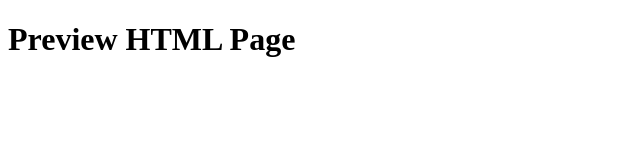
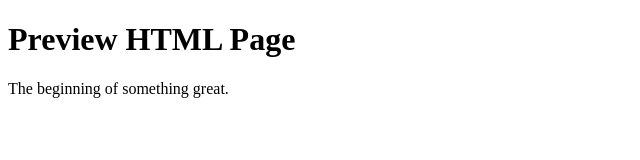
Before and after one commit to rfletcher73/sagacious-barnacle, a plain HTML site: page index.html in a window 1280 px wide. Shown: the whole page, without its empty margins (0-640 px from the left). Drawn offline with Linux system fonts and the light colour scheme.

Commit message:
add title and paragraph

```diff
--- a/index.html
+++ b/index.html
@@ -2,12 +2,13 @@
 <html>
 <head>
 <meta charset="utf-8">
-<title>Untitled Document</title>
+<title>The Beginning of something great</title>
 </head>
 
 <body>
 
 <h1>Preview HTML Page</h1>
+<p>The beginning of something great.</p>
 
 </body>
 </html>
```
